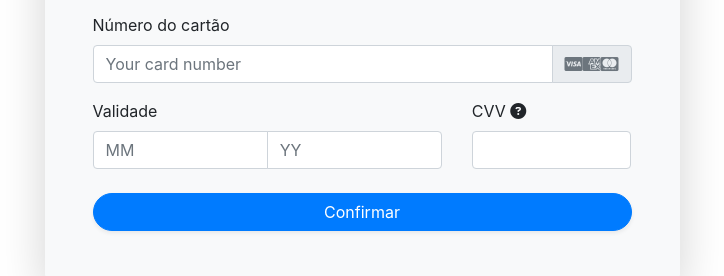
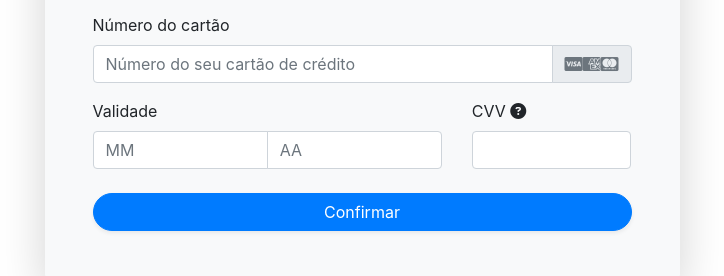
Before and after one commit to diashenrique/credit_card, a plain HTML site: page index.html in a window 1280 px wide. Shown: the part 291-567 px from the top of the page, without its empty margins (278-1002 px from the left). Drawn offline with nearby package versions, Linux system fonts and the light colour scheme; a script that the page names is missing.

Commit message:
Translation to Brazilian Portuguese

```diff
--- a/index.html
+++ b/index.html
@@ -84,7 +84,7 @@
                       <input
                         type="text"
                         name="cardNumber"
-                        placeholder="Your card number"
+                        placeholder="Número do seu cartão de crédito"
                         class="form-control"
                         required
                       />
@@ -111,7 +111,7 @@
                           />
                           <input
                             type="number"
-                            placeholder="YY"
+                            placeholder="AA"
                             name=""
                             class="form-control"
                             required
```
